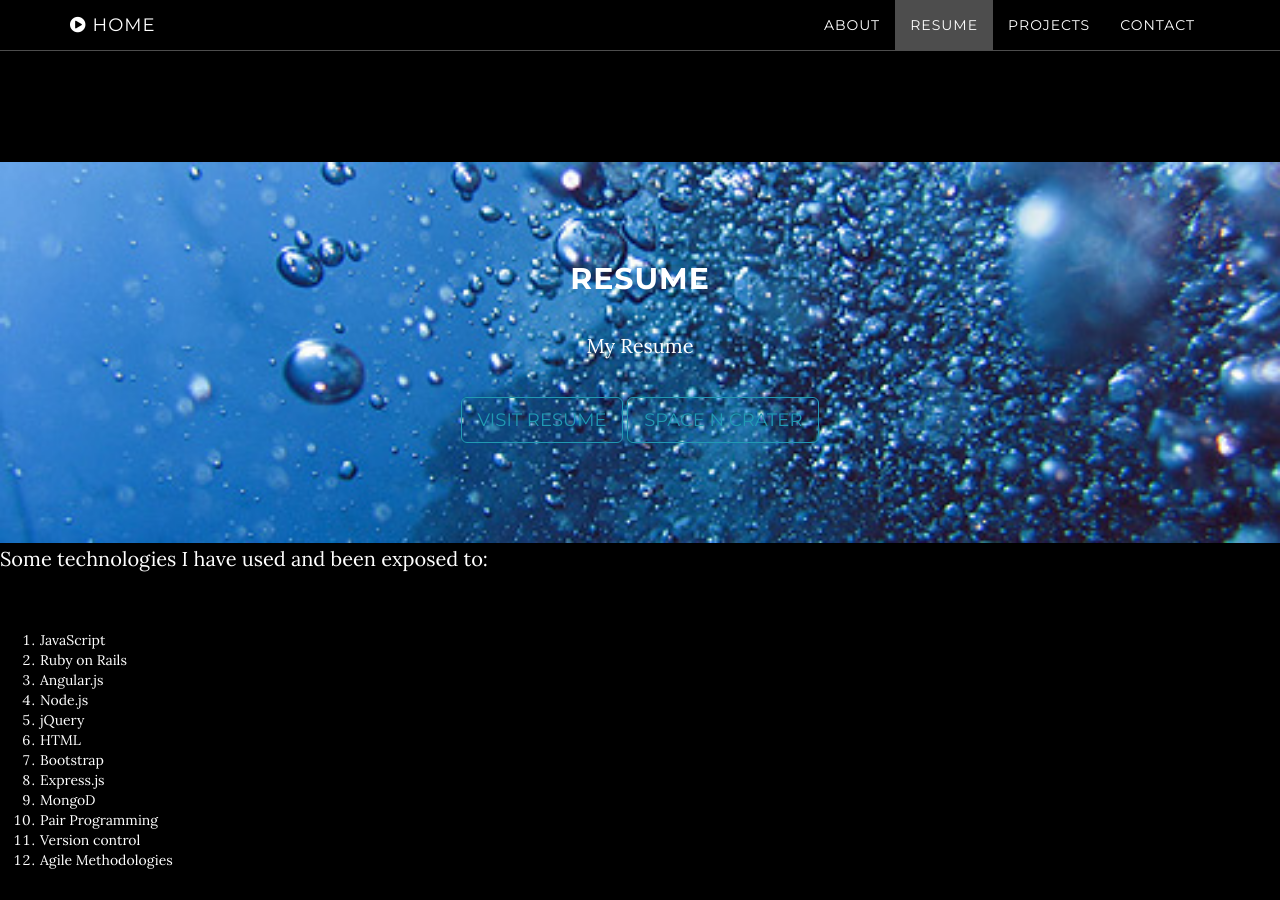
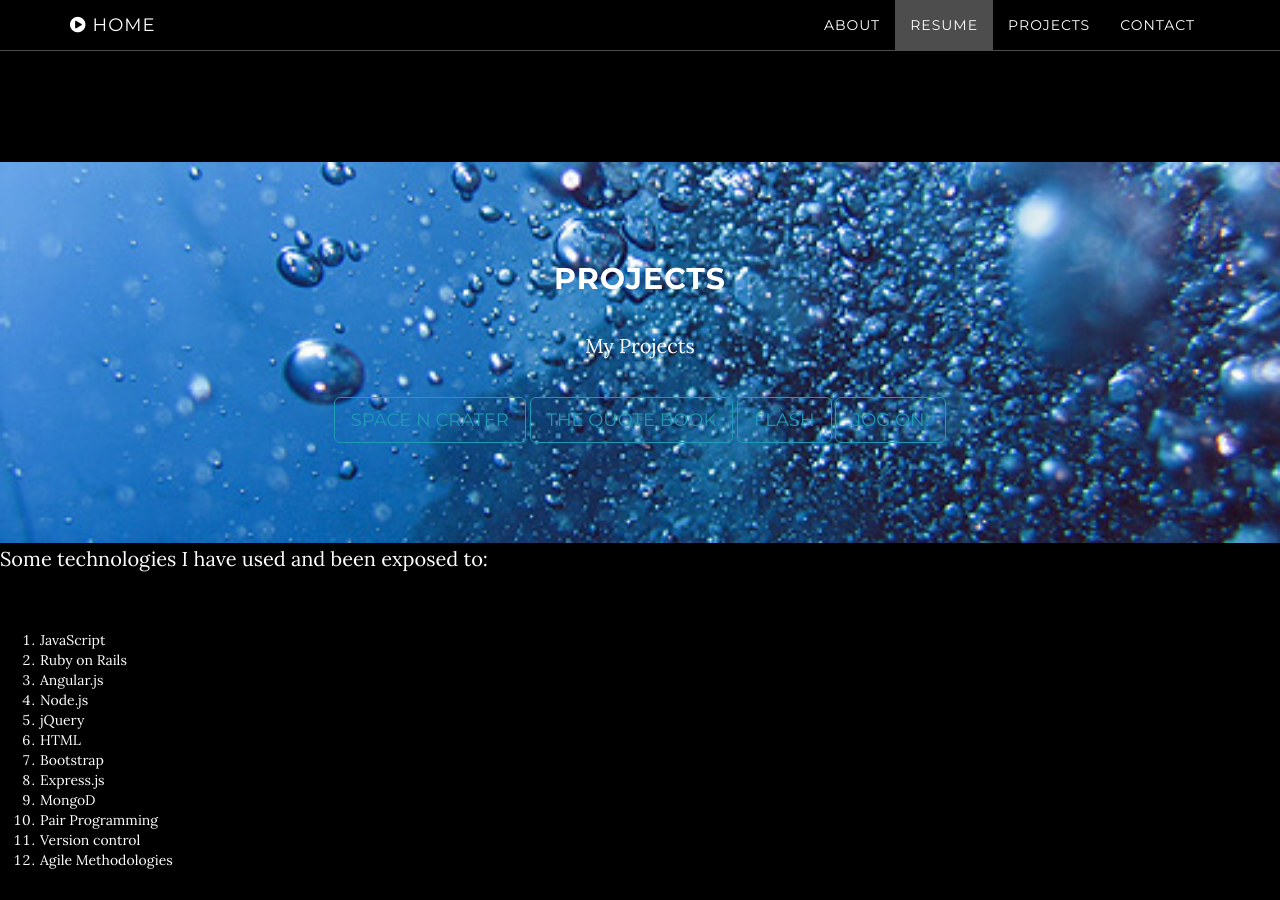
Before and after one commit to Crozza71/Crozza71.github.io, a Jekyll site: the page built from index.html, in a window 1280 px wide and 900 px high, scrolled down 1529 px. Built offline with Jekyll 4.4.1, drawn with Linux system fonts in a browser that asks for light colours.

Commit message:
projects links buttons

```diff
--- a/_includes/resume.html
+++ b/_includes/resume.html
@@ -3,12 +3,16 @@
         <div class="download-section">
             <div class="container">
                 <div class="col-lg-8 col-lg-offset-2">
-                    <h2>Resume</h2>
-                    <p>My Resume </p>
-
-                    <a href="http:Beach-Landscape-Scene.jpg" class="btn btn-default btn-lg">Visit Resume</a>
+                    <h2>Projects</h2>
+                    <p>My Projects </p>
 
                     <a href="https://enigmatic-bastion-85887.herokuapp.com/" class="btn btn-default btn-lg">Space n Crater</a>
+
+                    <a href="https://intense-falls-97673.herokuapp.com/" class="btn btn-default btn-lg">The Quote Book</a>
+
+                    <a href="https://geoflash.herokuapp.com/" class="btn btn-default btn-lg">Flash</a>
+
+                    <a href="https://pure-tundra-41958.herokuapp.com/" class="btn btn-default btn-lg">Jog On!</a>
                 </div>
             </div>
         </div>
```
